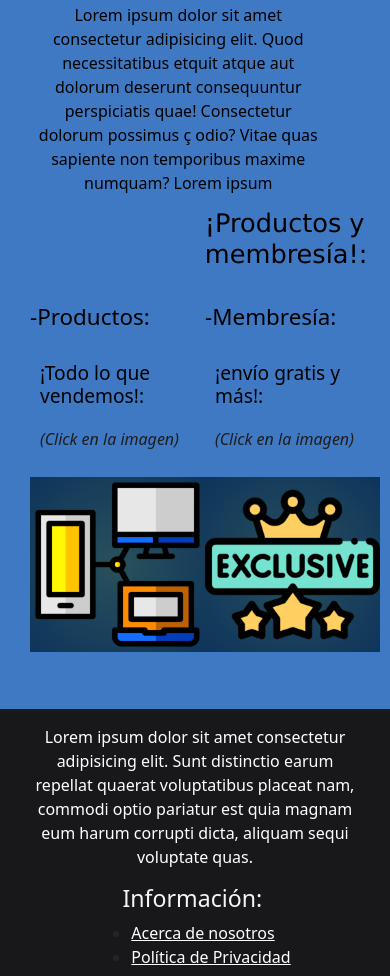
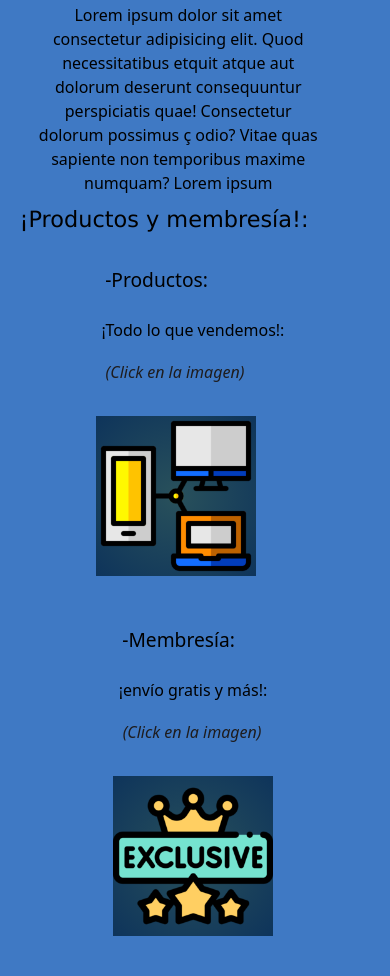
Before and after one commit to Abraham27092000/coderhouse__proyectofinal, a website: page index.html in a window 390 px wide. Shown: the part 532-1508 px from the top of the page. Drawn offline with nearby package versions, Linux system fonts and the light colour scheme.

Commit message:
revisión de mediaqueries

```diff
--- a/scss/components/_mediaqueries.scss
+++ b/scss/base/_mediaqueries.scss
@@ -167,7 +167,9 @@
             margin-left:1em;}
             .productos__aviso{
                 font-size:1em;}
-
+                .productos__index__img{
+                    height: 10em;
+                    width: 10em;}
 
     .membresia__titulo__index{
         font-size: 1.2em;
@@ -177,28 +179,9 @@
             margin-left:1em;}
             .membresia__aviso{
                 font-size: 1em;}
-
-
-.navbar{
-    flex-direction: column;
-    width:100%;}
-
-.productos__membresia{
-    margin-left:15%;
-    .productos__index__img{
-        height: 10em;
-        width: 10em;}
-    .membresia__index__img{
-        height: 10em;
-        width: 10em;}
-        .productos__membresia__img{
-            flex-direction: column;
-            align-items: center;}
-    }
-
-.main{
-    flex-direction: column;
-    width:100%;}
+                .membresia__index__img{
+                    height: 10em;
+                    width: 10em;}
 
 .footer__flexbox{
     display:flex;
@@ -210,7 +193,7 @@
     margin-left: 1.5em;
     margin-top: 0.5em;
     margin-bottom: 0.5em;
-    font-size: 1.4em;
+    font-size: 1.4em;}
     .acercade__texto{
         text-indent:0%;
         text-align: left;
@@ -218,19 +201,17 @@
         .acercade__img{
             height: 10em;
             width: 10em;}
-    }
 /*---------------Membresia----------------*/
 .membresia__titulo{
     font-size: 1.4em;
     margin-top:0.5em;
-    margin-left:5em;
+    margin-left:5em;}
     .membresia__texto{
         text-align: none;
         font-size:1em;}
         .membresia__img{
             height: 10em;
             width: 10em;}
-    }
 /*-------------Productos/main-------------*/
 .productos__flexbox__televisoresordenadores{
     display:flex;
@@ -249,7 +230,7 @@
 .productos__titulo{
     font-size:1.4em;
     margin-top: 1em;
-    margin-left: 1em;
+    margin-left: 1em;}
 
         .productos__televisores__titulo{
             font-size: 1.2em;
@@ -293,13 +274,11 @@
                         margin-top: 0.5em;
                         width: 7.5em;
                         height: 7.5em;}
-    }
 /*-------------Politicadeprivacidad/main-------------*/
 .politicadeprivacidad__titulo{
-    margin: 1em;
+    margin: 1em;}
     .politicadeprivacidad__texto{
         text-align: none;
         margin-left:0.5em;
         margin-right:0.5em;}
-    }
 }
--- a/scss/components/_main.scss
+++ b/scss/components/_main.scss
@@ -48,7 +48,6 @@
 }
 
 .productos__index__img {
-    width: 100%;
     background-image: radial-gradient(#29515b, #0e345b);
     margin: 10px;
     margin-bottom: 2.3em;
@@ -76,7 +75,6 @@
 }
 
 .membresia__index__img {
-    width: 100%;
     background-image: radial-gradient(#29515b, #0e345b);
     margin: 10px;
     margin-bottom: 2.3em;
--- a/scss/style.scss
+++ b/scss/style.scss
@@ -1,10 +1,9 @@
+@import "./components/header";
+@import "./components/main";
+@import "./components/footer";
+@import "./components/grid-flexbox";
+@import "./components/pseudoclases";
+
 @import "./base/general";
 @import "./base/variables";
-@import "./components/mediaqueries";
-
-
-@import "./components/footer";
-@import "./components/grid-flexbox";
-@import "./components/header";
-@import "./components/main";
-@import "./components/pseudoclases";
+@import "./base/mediaqueries";
```
Also changed, not shown: pages/acercade.html (+0 -1 lines), pages/contacto.html (+0 -1 lines), pages/membresia.html (+0 -1 lines), pages/politicadeprivacidad.html (+0 -1 lines), pages/productos.html (+0 -1 lines), css/style.css.
